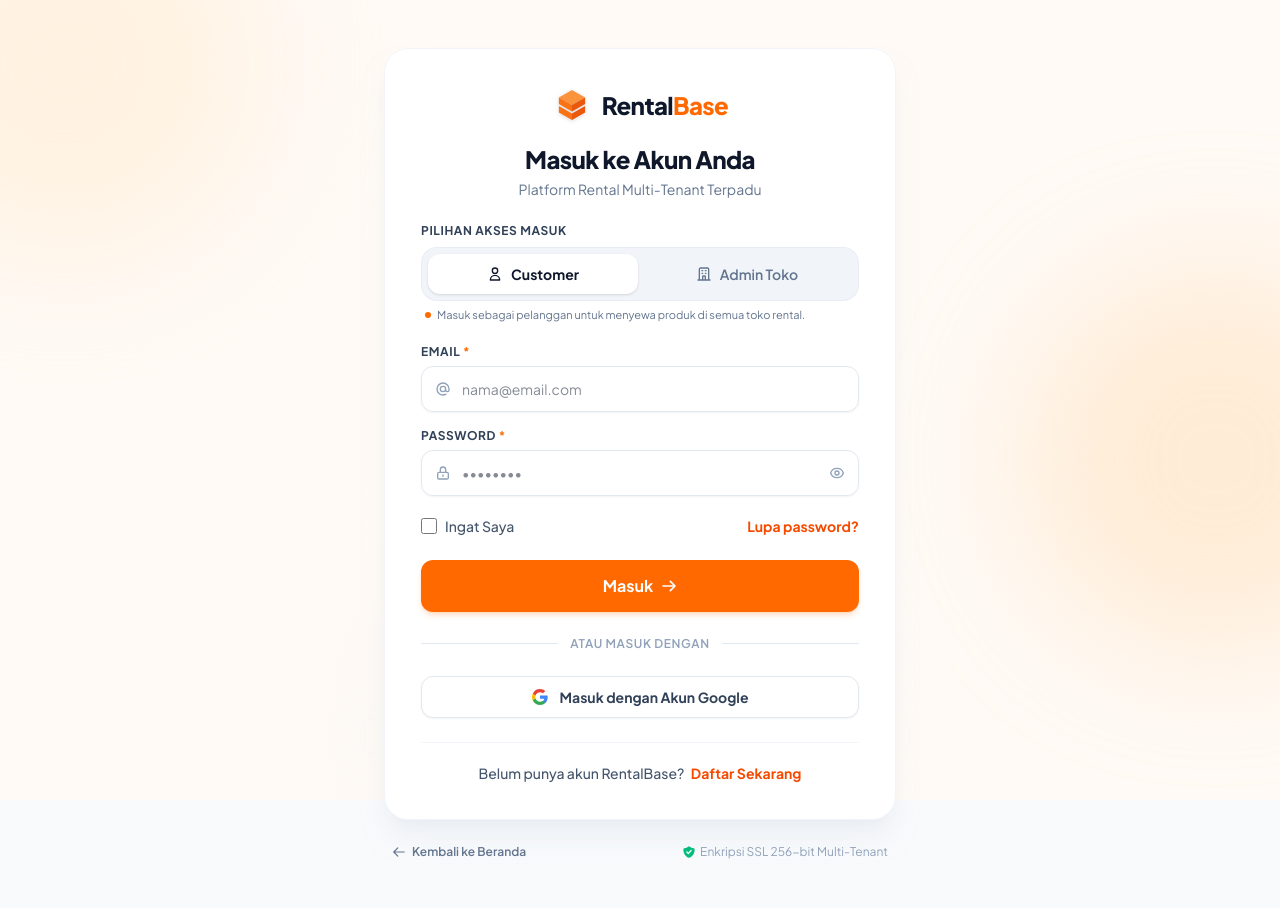
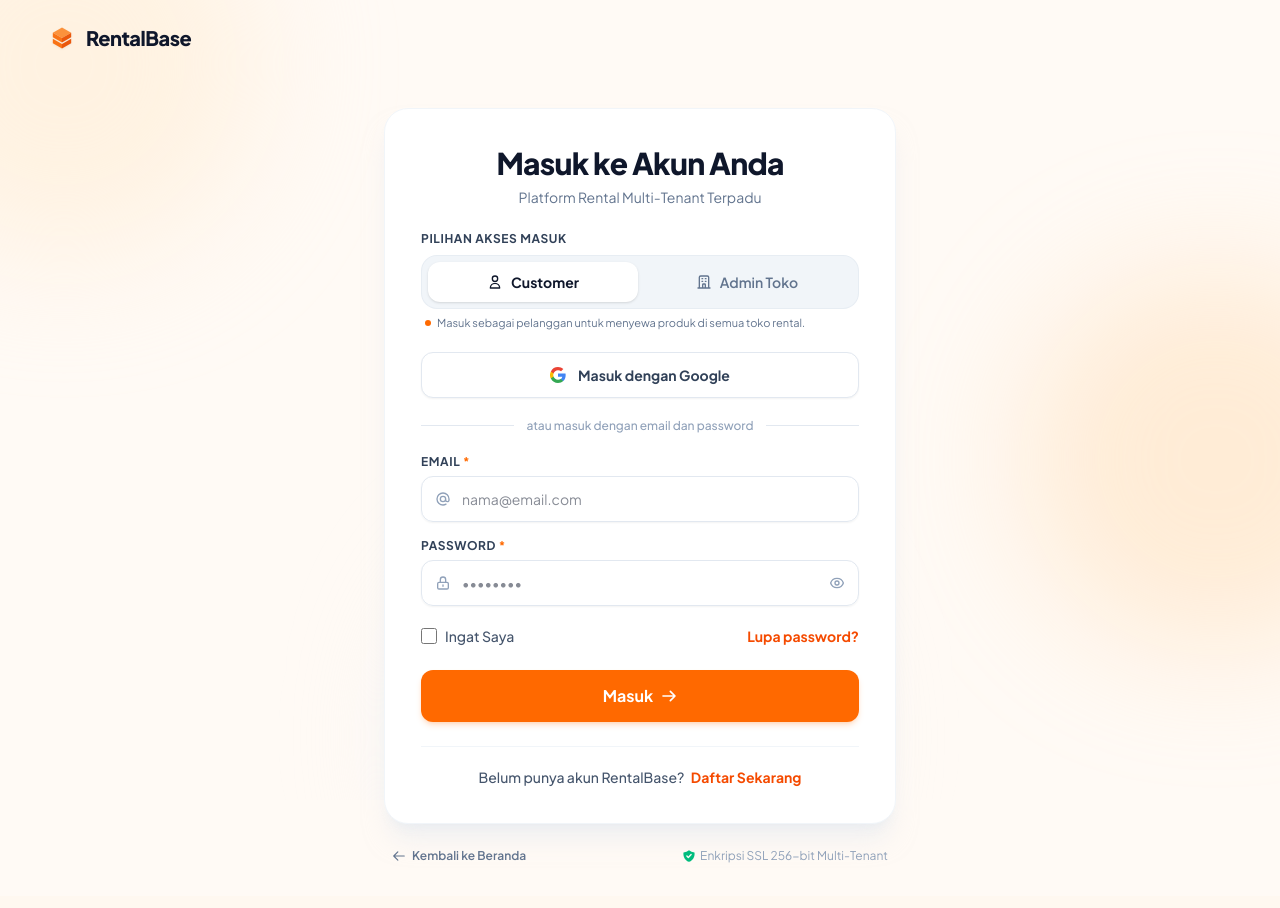
Before and after one commit to tersiqo/RentalBase, a Laravel app: page /login in a window 1280 px wide. After the commit the page ends 863 px from the top, so only its background shows below. Run offline with Laravel 12, Linux system fonts and the light colour scheme; style sheets or scripts are compiled from the project's sources; some libraries are stand-ins or nearby versions.

Commit message:
feat(auth): tambahkan tombol google pada registrasi customer dan selaraskan tata letak tombol google auth

```diff
--- a/resources/views/auth/login.blade.php
+++ b/resources/views/auth/login.blade.php
@@ -34,7 +34,7 @@
         body { font-family: 'Plus Jakarta Sans', ui-sans-serif, system-ui, sans-serif; }
     </style>
 </head>
-<body class="h-full text-slate-800 antialiased selection:bg-orange-500 selection:text-white bg-[#fffaf5] relative">
+<body class="min-h-screen text-slate-800 antialiased selection:bg-orange-500 selection:text-white bg-[#fffaf5] relative flex flex-col justify-between">
 
     <!-- Background Decorator Gradients -->
     <div class="fixed inset-0 pointer-events-none overflow-hidden z-0">
@@ -43,24 +43,27 @@
         <div class="absolute -bottom-32 left-1/3 w-96 h-96 rounded-full bg-slate-100 blur-3xl"></div>
     </div>
 
-    <div x-data="authApp()" x-cloak class="relative z-10 min-h-screen flex flex-col justify-center items-center py-8 sm:py-12 px-4 sm:px-6 lg:px-8">
+    <!-- Top Navbar with Brand Logo in top-left corner (Konsisten dengan halaman Admin Rental) -->
+    <nav class="w-full px-6 py-6 sm:px-12 flex items-center justify-between relative z-20">
+        <a href="{{ route('landing.home') }}" class="inline-flex items-center gap-2.5 group">
+            <img src="{{ asset('images/rentalbase-icon.svg') }}" alt="RentalBase" class="w-7 h-7 drop-shadow-xs group-hover:scale-105 transition-transform duration-200">
+            <span class="text-lg sm:text-xl font-extrabold tracking-tight text-slate-900 group-hover:text-orange-600 transition-colors">
+                RentalBase
+            </span>
+        </a>
+    </nav>
+
+    <div x-data="authApp()" x-cloak class="relative z-10 flex-1 flex flex-col justify-center items-center py-4 sm:py-8 px-4 sm:px-6 lg:px-8">
 
         <!-- Main Auth Card Container -->
         <div class="w-full max-w-lg bg-white rounded-3xl shadow-xl shadow-slate-200/50 border border-slate-100 p-6 sm:p-9 transition-all duration-200">
 
-            <!-- Brand Logo & Header -->
+            <!-- Card Header (Tanpa logo ganda di tengah, persis seperti admin) -->
             <div class="text-center mb-6">
-                <a href="{{ route('landing.home') }}" class="inline-flex items-center gap-2.5 group">
-                    <img src="{{ asset('images/rentalbase-icon.svg') }}" alt="RentalBase" class="w-10 h-10 drop-shadow-sm group-hover:scale-105 transition-transform duration-200">
-                    <span class="text-2xl font-extrabold tracking-tight text-slate-900 group-hover:text-orange-600 transition-colors">
-                        Rental<span class="text-orange-500">Base</span>
-                    </span>
-                </a>
-
-                <h1 class="text-xl sm:text-2xl font-extrabold text-slate-900 tracking-tight mt-3" x-text="isRegister ? 'Daftar Akun Baru' : 'Masuk ke Akun Anda'">
+                <h1 class="text-2xl sm:text-3xl font-extrabold text-slate-900 tracking-tight" x-text="isRegister ? 'Daftar Akun Baru' : 'Masuk ke Akun Anda'">
                     Masuk ke Akun Anda
                 </h1>
-                <p class="text-xs sm:text-sm text-slate-500 mt-1" x-text="isRegister ? 'Buat akun universal untuk bertransaksi di semua toko' : 'Platform Rental Multi-Tenant Terpadu'">
+                <p class="text-xs sm:text-sm text-slate-500 mt-1.5" x-text="isRegister ? 'Buat akun universal untuk bertransaksi di semua toko' : 'Platform Rental Multi-Tenant Terpadu'">
                     Platform Rental Multi-Tenant Terpadu
                 </p>
             </div>
@@ -160,6 +163,33 @@
                         <span class="w-1.5 h-1.5 rounded-full bg-orange-500 inline-block"></span>
                         <span x-text="selectedRole === 'customer' ? 'Masuk sebagai pelanggan untuk menyewa produk di semua toko rental.' : 'Masuk sebagai Pengelola / Admin Toko Rental.'"></span>
                     </p>
+                </div>
+
+                <!-- Tombol Google di Atas (Konsisten dengan Pendaftaran Admin) -->
+                <div class="mb-5">
+                    <a :href="'{{ route('auth.google') }}?role=' + selectedRole + (redirectUrl ? '&redirect=' + encodeURIComponent(redirectUrl) : '')"
+                       href="{{ route('auth.google', array_filter(['role' => old('login_type', 'customer'), 'redirect' => request('redirect')])) }}"
+                       class="w-full flex items-center justify-center gap-3 py-3 px-4 rounded-xl border border-slate-200 bg-white hover:bg-slate-50 text-slate-700 font-bold text-xs sm:text-sm shadow-xs transition duration-150">
+                        <svg class="w-4 h-4 shrink-0" viewBox="0 0 24 24" aria-hidden="true">
+                            <path fill="#4285F4" d="M23.5 12.27c0-.85-.08-1.67-.22-2.45H12v4.64h6.45a5.52 5.52 0 01-2.39 3.62v3h3.87c2.27-2.09 3.57-5.17 3.57-8.81z"/>
+                            <path fill="#34A853" d="M12 24c3.24 0 5.95-1.07 7.93-2.91l-3.87-3c-1.07.72-2.45 1.15-4.06 1.15-3.12 0-5.77-2.11-6.71-4.95H1.29v3.1A12 12 0 0012 24z"/>
+                            <path fill="#FBBC05" d="M5.29 14.29a7.2 7.2 0 010-4.58v-3.1H1.29a12 12 0 000 10.78l4-3.1z"/>
+                            <path fill="#EA4335" d="M12 4.76c1.76 0 3.34.61 4.58 1.8l3.43-3.43C17.95 1.19 15.24 0 12 0A12 12 0 001.29 6.61l4 3.1C6.23 6.87 8.88 4.76 12 4.76z"/>
+                        </svg>
+                        <span>Masuk dengan Google</span>
+                    </a>
+
+                    <!-- Divider -->
+                    <div class="relative my-5 text-center">
+                        <div class="absolute inset-0 flex items-center">
+                            <div class="w-full border-t border-slate-200"></div>
+                        </div>
+                        <div class="relative flex justify-center text-xs">
+                            <span class="bg-white px-3 text-slate-400 font-medium">
+                                atau masuk dengan email dan password
+                            </span>
+                        </div>
+                    </div>
                 </div>
 
                 <!-- Form Login -->
@@ -298,28 +328,6 @@
                     </div>
                 </form>
 
-                <!-- Divider & Google Button -->
-                <div class="relative my-6 text-center">
-                    <div class="absolute inset-0 flex items-center">
-                        <div class="w-full border-t border-slate-200"></div>
-                    </div>
-                    <div class="relative flex justify-center text-xs uppercase">
-                        <span class="bg-white px-3 text-slate-400 font-semibold tracking-wider">
-                            atau masuk dengan
-                        </span>
-                    </div>
-                </div>
-
-                <a href="{{ route('auth.google') }}" class="w-full flex items-center justify-center gap-3 py-2.5 px-4 rounded-xl border border-slate-200 bg-white hover:bg-slate-50 text-slate-700 font-bold text-xs sm:text-sm shadow-xs transition duration-150">
-                    <svg class="w-4 h-4" viewBox="0 0 24 24" aria-hidden="true">
-                        <path fill="#4285F4" d="M23.5 12.27c0-.85-.08-1.67-.22-2.45H12v4.64h6.45a5.52 5.52 0 01-2.39 3.62v3h3.87c2.27-2.09 3.57-5.17 3.57-8.81z"/>
-                        <path fill="#34A853" d="M12 24c3.24 0 5.95-1.07 7.93-2.91l-3.87-3c-1.07.72-2.45 1.15-4.06 1.15-3.12 0-5.77-2.11-6.71-4.95H1.29v3.1A12 12 0 0012 24z"/>
-                        <path fill="#FBBC05" d="M5.29 14.29a7.2 7.2 0 010-4.58v-3.1H1.29a12 12 0 000 10.78l4-3.1z"/>
-                        <path fill="#EA4335" d="M12 4.76c1.76 0 3.34.61 4.58 1.8l3.43-3.43C17.95 1.19 15.24 0 12 0A12 12 0 001.29 6.61l4 3.1C6.23 6.87 8.88 4.76 12 4.76z"/>
-                    </svg>
-                    <span>Masuk dengan Akun Google</span>
-                </a>
-
                 <!-- Tautan Daftar Baru di Bawah Tombol Masuk -->
                 <div class="mt-6 pt-5 border-t border-slate-100 text-center">
                     <p class="text-xs sm:text-sm text-slate-600 font-medium">
@@ -337,6 +345,34 @@
             <!-- 2. FORM DAFTAR BARU (REGISTER)                           -->
             <!-- ======================================================== -->
             <div x-show="isRegister" x-transition:enter="transition ease-out duration-150" x-transition:enter-start="opacity-0" x-transition:enter-end="opacity-100">
+
+                <!-- Tombol Google di Atas Form (Konsisten dengan Pendaftaran Admin) -->
+                <div class="mb-5">
+                    <a :href="'{{ route('auth.google') }}?role=customer' + (redirectUrl ? '&redirect=' + encodeURIComponent(redirectUrl) : '')"
+                       href="{{ route('auth.google', array_filter(['role' => 'customer', 'redirect' => request('redirect')])) }}"
+                       class="w-full flex items-center justify-center gap-3 py-3 px-4 rounded-xl border border-slate-200 bg-white hover:bg-slate-50 text-slate-700 font-bold text-xs sm:text-sm shadow-xs transition duration-150">
+                        <svg class="w-4 h-4 shrink-0" viewBox="0 0 24 24" aria-hidden="true">
+                            <path fill="#4285F4" d="M23.5 12.27c0-.85-.08-1.67-.22-2.45H12v4.64h6.45a5.52 5.52 0 01-2.39 3.62v3h3.87c2.27-2.09 3.57-5.17 3.57-8.81z"/>
+                            <path fill="#34A853" d="M12 24c3.24 0 5.95-1.07 7.93-2.91l-3.87-3c-1.07.72-2.45 1.15-4.06 1.15-3.12 0-5.77-2.11-6.71-4.95H1.29v3.1A12 12 0 0012 24z"/>
+                            <path fill="#FBBC05" d="M5.29 14.29a7.2 7.2 0 010-4.58v-3.1H1.29a12 12 0 000 10.78l4-3.1z"/>
+                            <path fill="#EA4335" d="M12 4.76c1.76 0 3.34.61 4.58 1.8l3.43-3.43C17.95 1.19 15.24 0 12 0A12 12 0 001.29 6.61l4 3.1C6.23 6.87 8.88 4.76 12 4.76z"/>
+                        </svg>
+                        <span>Daftar dengan Google</span>
+                    </a>
+
+                    <!-- Divider -->
+                    <div class="relative my-5 text-center">
+                        <div class="absolute inset-0 flex items-center">
+                            <div class="w-full border-t border-slate-200"></div>
+                        </div>
+                        <div class="relative flex justify-center text-xs">
+                            <span class="bg-white px-3 text-slate-400 font-medium">
+                                atau daftar dengan data diri
+                            </span>
+                        </div>
+                    </div>
+                </div>
+
                 <form method="POST" action="{{ route('register.submit') }}" @submit="handleSubmitRegister($event)" novalidate class="space-y-4">
                     @csrf
                     @if(request()->filled('redirect'))
@@ -644,6 +680,9 @@
                 // Login Role Selector: 'customer' or 'admin'
                 selectedRole: '{{ old("login_type", "customer") }}',
 
+                // Intended redirect URL (if any)
+                redirectUrl: '{{ request("redirect", "") }}',
+
                 // Password visibility toggles
                 showPassword: false,
                 showRegisterPassword: false,
--- a/resources/views/auth/register-tenant.blade.php
+++ b/resources/views/auth/register-tenant.blade.php
@@ -6,7 +6,7 @@
     <h1>Pendaftaran admin rental</h1>
     <p class="sub">Buat akun untuk mengelola toko Anda.</p>
 
-    <a href="{{ route('auth.google') }}" class="btn btn-google">
+    <a href="{{ route('auth.google', ['role' => 'admin']) }}" class="btn btn-google">
         <svg viewBox="0 0 24 24" aria-hidden="true">
             <path fill="#4285F4" d="M23.5 12.27c0-.85-.08-1.67-.22-2.45H12v4.64h6.45a5.52 5.52 0 01-2.39 3.62v3h3.87c2.27-2.09 3.57-5.17 3.57-8.81z"/>
             <path fill="#34A853" d="M12 24c3.24 0 5.95-1.07 7.93-2.91l-3.87-3c-1.07.72-2.45 1.15-4.06 1.15-3.12 0-5.77-2.11-6.71-4.95H1.29v3.1A12 12 0 0012 24z"/>
```
Also changed, not shown: app/Http/Controllers/Auth/GoogleController.php (+95 -11 lines), cypress/e2e/auth/customer-auth-and-recovery.cy.js (+10 -1 lines), resources/views/auth/layout.blade.php (+17 -0 lines), tests/Feature/CustomerGoogleAuthIntegrationTest.php (+92 -0 lines).
